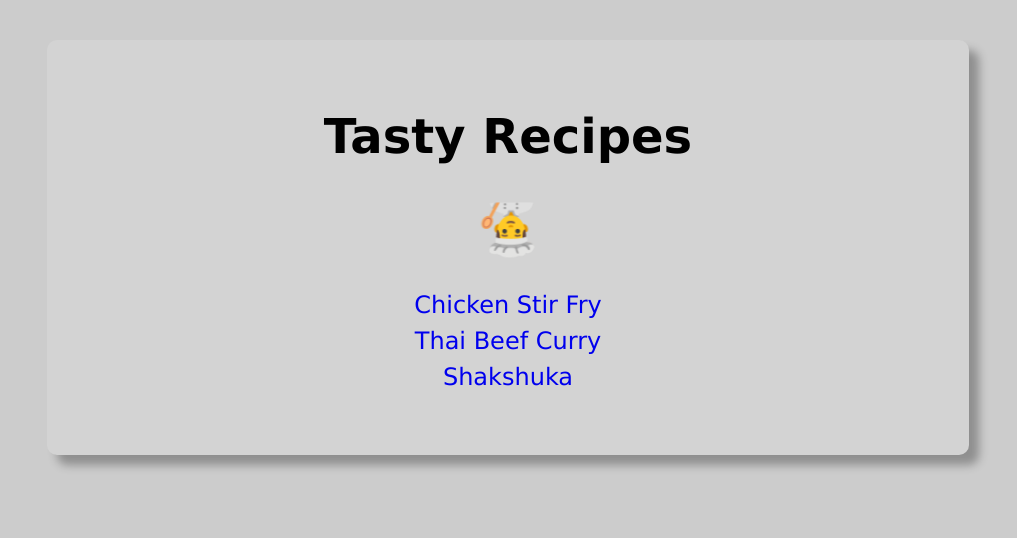
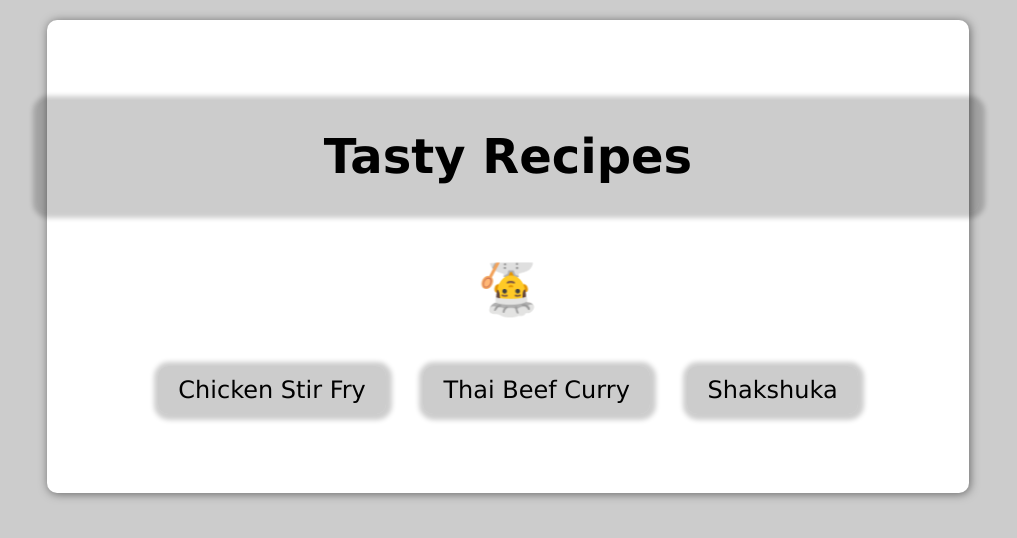
Before and after one commit to SVNRiS3/odin-recipes, a plain HTML site: page index.html in a window 1280 px wide. Shown: the whole page, without its empty margins (132-1149 px from the left). Drawn offline with Linux system fonts and the light colour scheme.

Commit message:
Change style of a website

```diff
--- a/css/style.css
+++ b/css/style.css
@@ -4,9 +4,17 @@
     margin: 0px;
 }
 
+:root {
+    font-size: 2rem;
+    --big-font: 1.5rem;
+    --medium-font: 1rem;
+    --small-font: 0.8rem;
+    --main-background-color: rgba(0, 0, 0, 0.2);
+}
+
 body {
-    margin: 40px auto;
-    background-color: rgba(0, 0, 0, 0.2);
+    margin: 20px auto;
+    background-color: var(--main-background-color);
 }
 
 .container {
@@ -14,9 +22,8 @@ body {
     font-family: Verdana, Geneva, Tahoma, sans-serif;
     margin: auto;
     padding: 40px;
-    background-color: lightgray;
+    background-color: white;
     line-height: 1.5;
-    border-radius: 10px;
     max-width: 90%;
 }
 
@@ -41,28 +48,38 @@ body {
 
 h1 {
     padding: 20px 0px;
+    font-size: var(--big-font);
+    background-color: var(--main-background-color);
+    margin: 40px -50px;
 }
 
 img {
     max-width: 100%;
     display: block;
-    margin: 20px auto;
+    margin: 40px auto;
 }
 
-.shadow {
-    box-shadow: 10px 10px 10px rgba(0, 0, 0, 0.3);
+.shadow-light {
+    box-shadow: 1px 1px 10px rgba(0, 0, 0, 0.5);
+    border-radius: 10px;
 }
 
-.border-img {
-    border: 1px solid black;
+h1,
+ul li a {
+    box-shadow: 1px 1px 5px 5px rgba(0, 0, 0, 0.2);
+    border-radius: 10px;
 }
 
 h2 {
-    padding: 18px 0px;
+    padding: 15px;
+    font-size: var(--medium-font);
+    background-color: var(--main-background-color);
+    margin: 20px auto;
 }
 
 p {
     padding: 0px 20px;
+    font-size: var(--small-font);
 }
 
 ul,
@@ -85,3 +102,19 @@ ol {
     font-size: 50px;
     animation: rotate 2s linear 0s infinite;
 }
+
+ul li a {
+    background-color: var(--main-background-color);
+    border-radius: 10px;
+    padding: 10px 20px;
+    color: black;
+}
+
+.nav li {
+    display: inline-block;
+    margin: 25px 15px;
+}
+
+a:active {
+    color: inherit;
+}
--- a/index.html
+++ b/index.html
@@ -7,7 +7,7 @@
         <link href="./css/style.css" rel="stylesheet">
     </head>
     <body>
-        <div class="container shadow">
+        <div class="container shadow-light">
             <h1 class="title center">Tasty Recipes</h1>
             <p class="animation center">👨‍🍳</p>
             <ul class="nav center">
```
Also changed, not shown: recipes/chicken-stir-fry.html (+2 -2 lines), recipes/shakshuka.html (+2 -2 lines), recipes/thai-beef-curry.html (+2 -2 lines).
